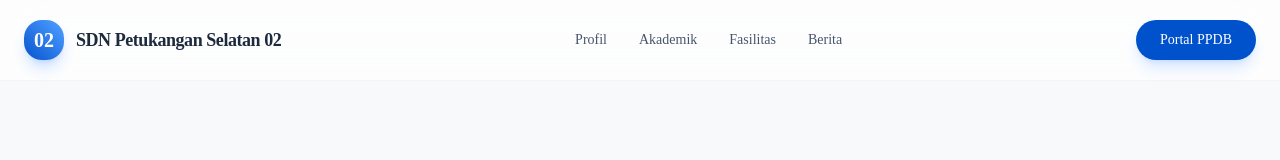
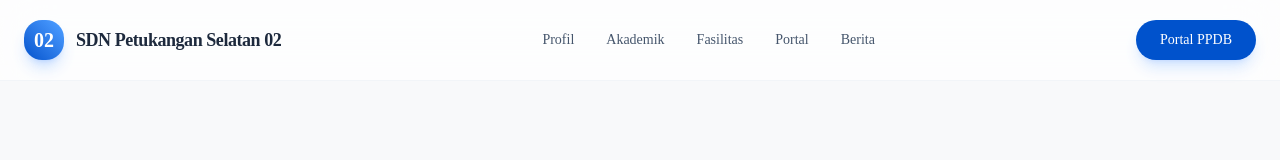
Before and after one commit to expertwingman/sdn-petukangan-2, a Next.js app: page / in a window 1280 px wide. Shown: the top 160 px of the page. Built offline with nearby package versions, Linux system fonts and the light colour scheme; no server answers; the database is empty.

Commit message:
feat: tambahkan menu navigasi portal interaktif di navbar beranda

```diff
--- a/src/app/page.tsx
+++ b/src/app/page.tsx
@@ -43,6 +43,7 @@ export default function Home() {
             <Link className="hover:text-[#0052CC] transition-colors" href="/profil">Profil</Link>
             <Link className="hover:text-[#0052CC] transition-colors" href="/akademik">Akademik</Link>
             <Link className="hover:text-[#0052CC] transition-colors" href="/fasilitas">Fasilitas</Link>
+            <Link className="hover:text-[#0052CC] transition-colors" href="/portal">Portal</Link>
             <a href="#berita" className="hover:text-[#0052CC] transition-colors">Berita</a>
           </nav>
           <Link className="bg-[#0052CC] hover:bg-blue-700 text-white px-6 py-2.5 rounded-full text-sm font-medium transition-all shadow-lg shadow-blue-500/20 hover:shadow-blue-500/30 hover:scale-105 active:scale-95 inline-block" href="/ppdb">
```
